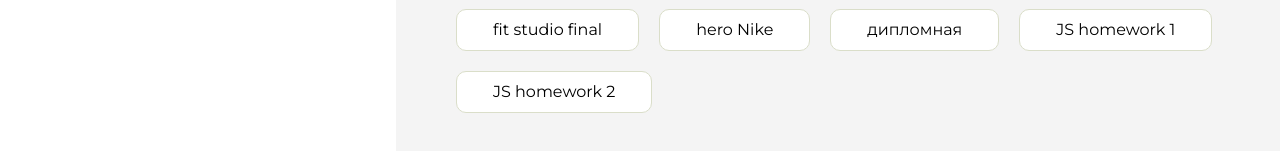
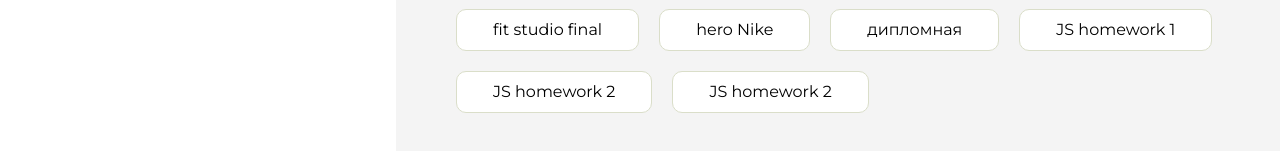
Before and after one commit to elelmana/homework, a plain HTML site: page index.html in a window 1280 px wide. Shown: the part 477-628 px from the top of the page. Drawn offline with Linux system fonts and the light colour scheme.

Commit message:
Update index.html

```diff
--- a/index.html
+++ b/index.html
@@ -149,6 +149,9 @@
                     <li class="content__list-item">
                         <a href="homework_Two/index.html">JS homework 2</a>
                     </li>
+                    <li class="content__list-item">
+                        <a href="homework_Three/index.html">JS homework 2</a>
+                    </li>
                 </ul>
             </div>
             <div class="content__block hidden" id="diplomBlock">
```
